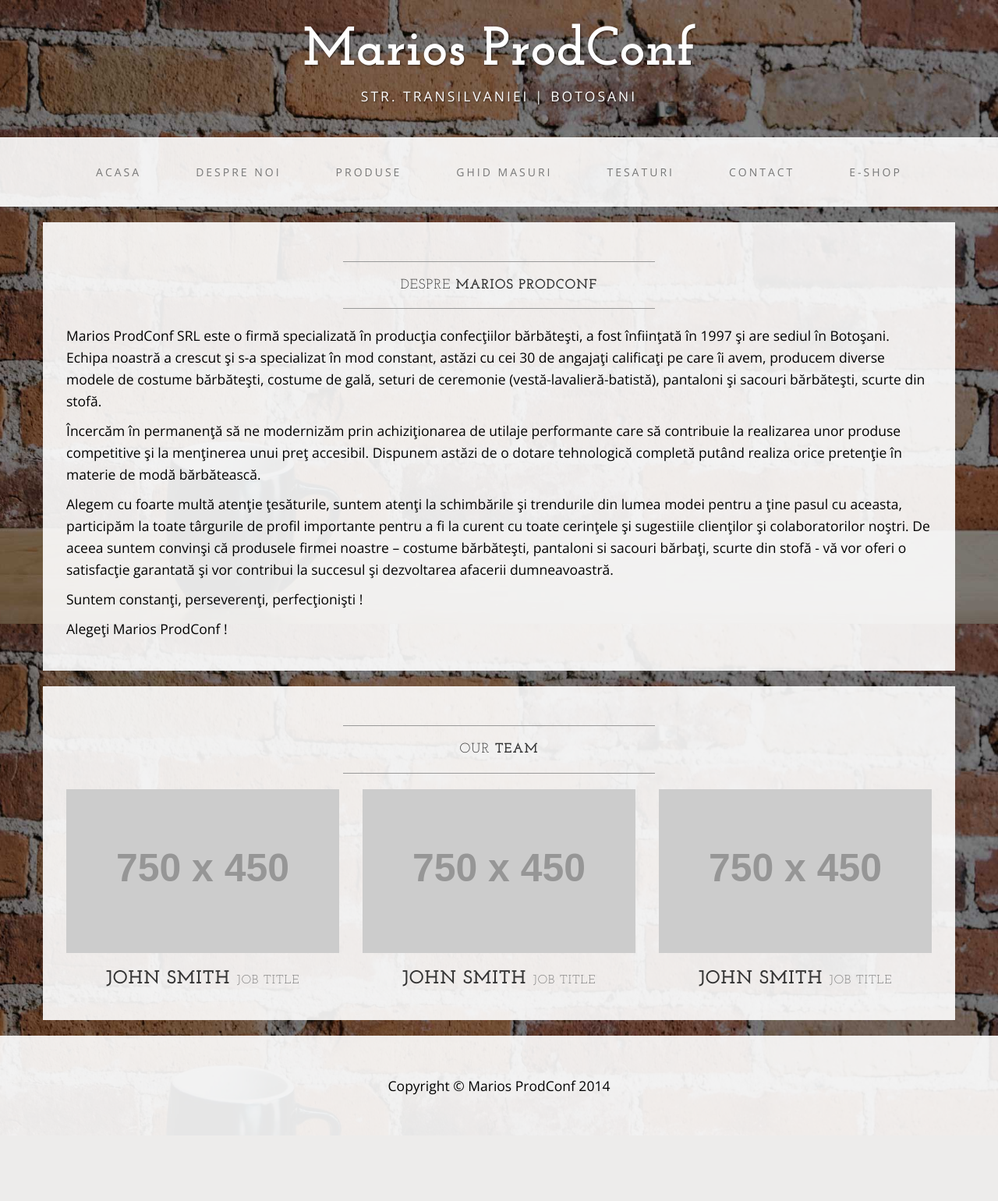
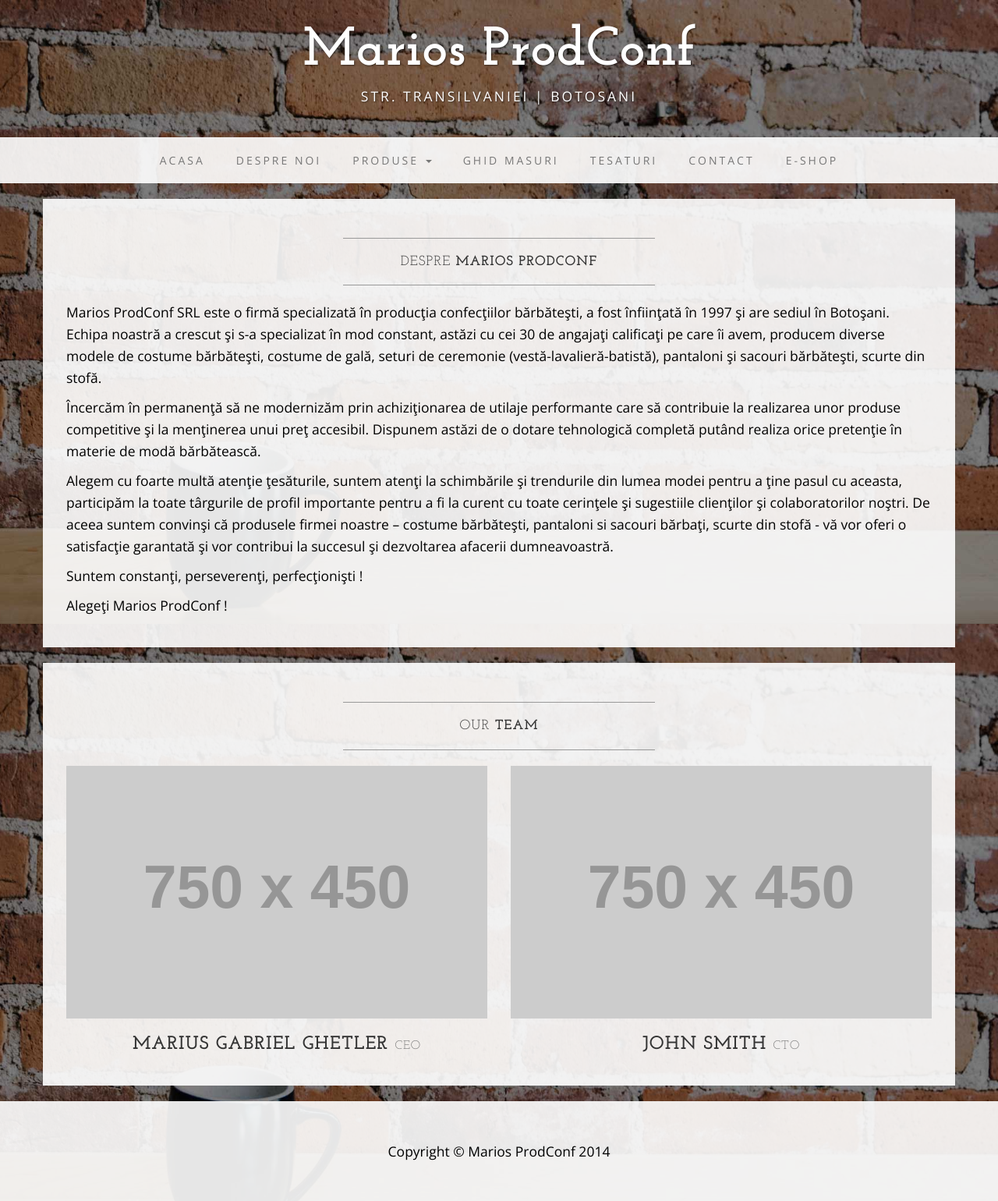
Before and after one commit to atdi/suittale, a Flask app: page /about in a window 1280 px wide. Shown: the whole page at 78% size. Before the commit the page ends 1404 px from the top, so only its background shows below. Run offline with Flask 2, Linux system fonts and the light colour scheme; grey boxes labelled with a size stand in for pictures from a placeholder-image service; parts of the project's set-up code (start-up, migrations or seed data) failed here and were passed over; some libraries are stand-ins or nearby versions.

Commit message:
Adauga dropdown menu

```diff
--- a/suittale/static/css/business-casual.css
+++ b/suittale/static/css/business-casual.css
@@ -167,7 +167,7 @@ footer p {
     }
 
     .nav>li>a {
-        padding: 35px;
+        padding: 20px;
     }
 
     .navbar-nav>li>a {
--- a/suittale/templates/about.html
+++ b/suittale/templates/about.html
@@ -37,22 +37,16 @@
                     </h2>
                     <hr>
                 </div>
-                <div class="col-sm-4 text-center">
+                <div class="col-sm-6 text-center">
+                    <img class="img-responsive" src="http://placehold.it/750x450" alt="">
+                    <h3>Marius Gabriel Ghetler
+                        <small>CEO</small>
+                    </h3>
+                </div>
+                <div class="col-sm-6 text-center">
                     <img class="img-responsive" src="http://placehold.it/750x450" alt="">
                     <h3>John Smith
-                        <small>Job Title</small>
-                    </h3>
-                </div>
-                <div class="col-sm-4 text-center">
-                    <img class="img-responsive" src="http://placehold.it/750x450" alt="">
-                    <h3>John Smith
-                        <small>Job Title</small>
-                    </h3>
-                </div>
-                <div class="col-sm-4 text-center">
-                    <img class="img-responsive" src="http://placehold.it/750x450" alt="">
-                    <h3>John Smith
-                        <small>Job Title</small>
+                        <small>CTO</small>
                     </h3>
                 </div>
                 <div class="clearfix"></div>
--- a/suittale/templates/base.html
+++ b/suittale/templates/base.html
@@ -61,8 +61,16 @@
                     <li>
                         <a href="/about">Despre Noi</a>
                     </li>
-                    <li>
-                        <a href="#">Produse</a>
+                    <li class="dropdown">
+                        <a href="#" class="dropdown-toggle" data-toggle="dropdown" role="button" aria-expanded="false">
+                            Produse
+                            <span class="caret"></span>
+                        </a>
+                        <ul class="dropdown-menu" role="menu">
+                            <li><a href="#">Costume Barbati</a></li>
+                            <li><a href="#">Scurte</a></li>
+                            <li><a href="#">Pantaloni</a></li>
+                        </ul>
                     </li>
                     <li>
                         <a href="#">Ghid Masuri</a>
```
